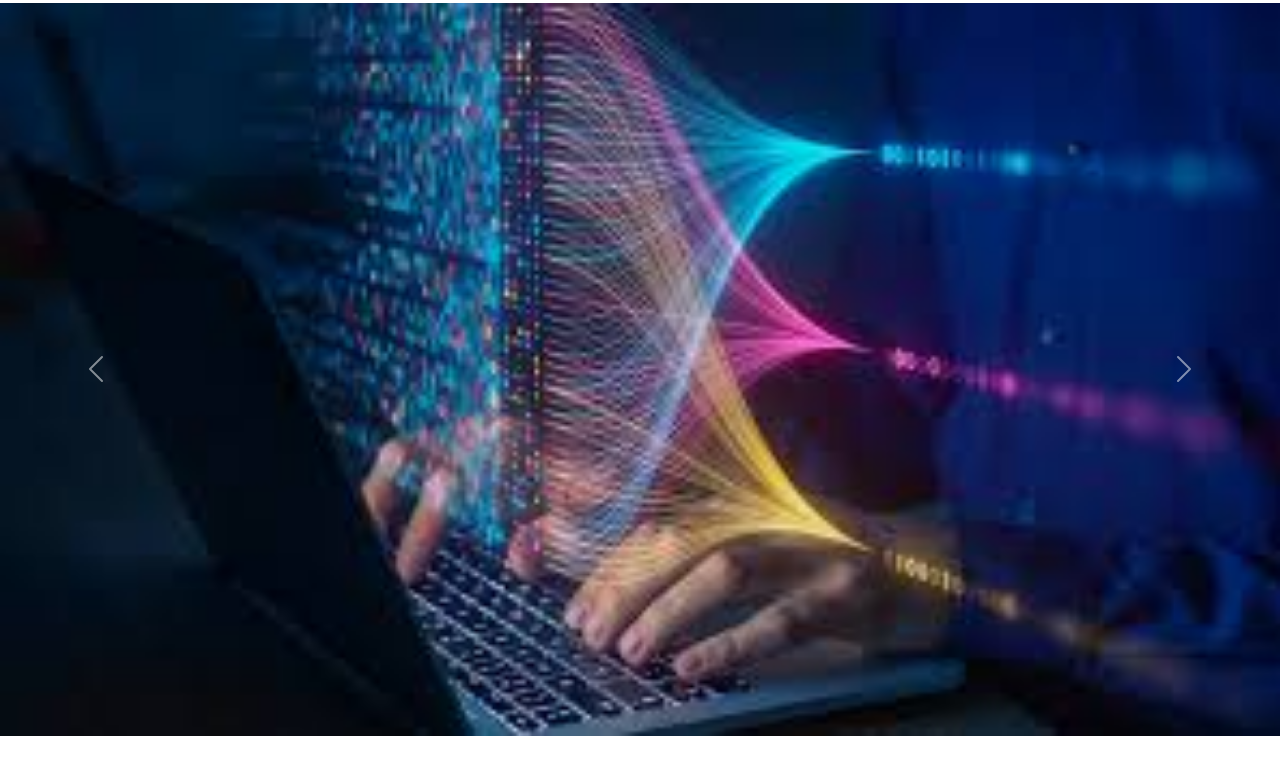
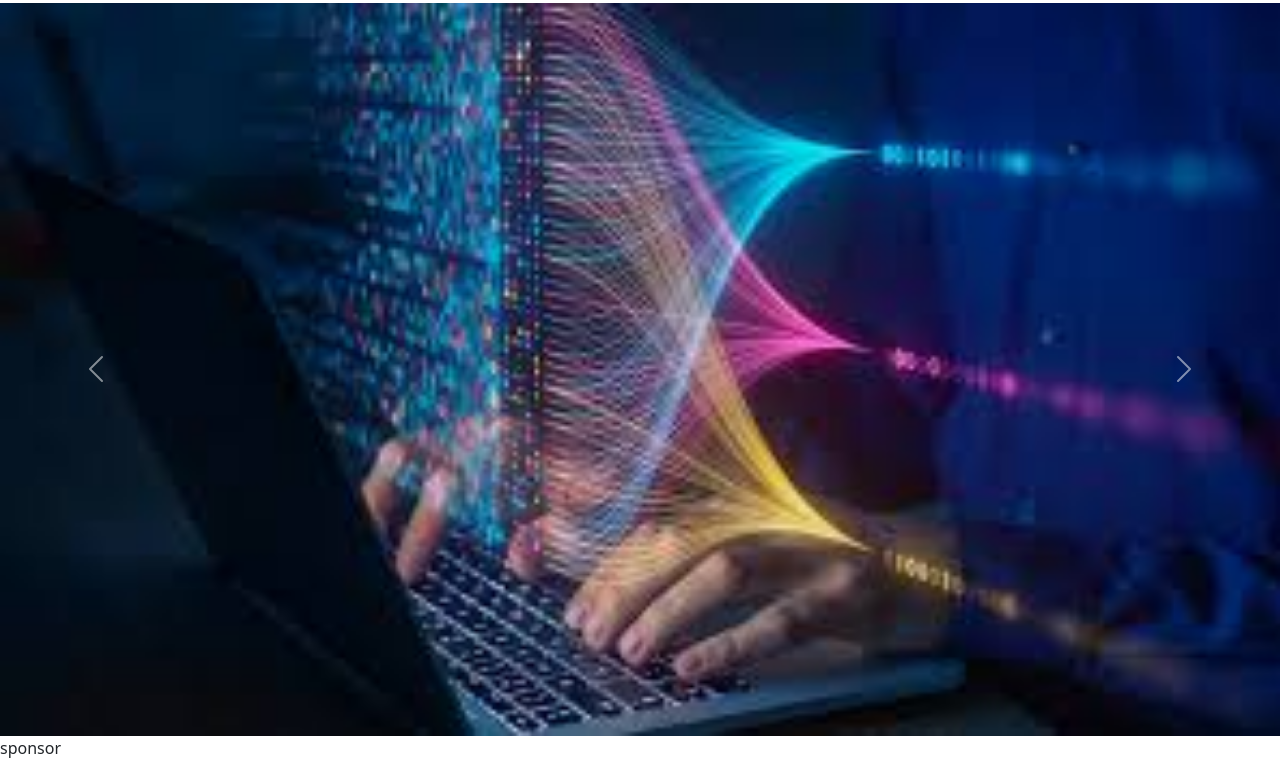
Before and after one commit to gabriele730/ProgettoFaiella, a plain HTML site: page index.html in a window 1280 px wide. Shown: the part 53-829 px from the top of the page. Before the commit the page ends 800 px from the top, so only its background shows below. Drawn offline with nearby package versions, Linux system fonts and the light colour scheme.

Commit message:
add sponsor

```diff
--- a/index.html
+++ b/index.html
@@ -34,6 +34,7 @@
   </button>
 </div>
 
+<p>sponsor </p>
 
 
 
```
